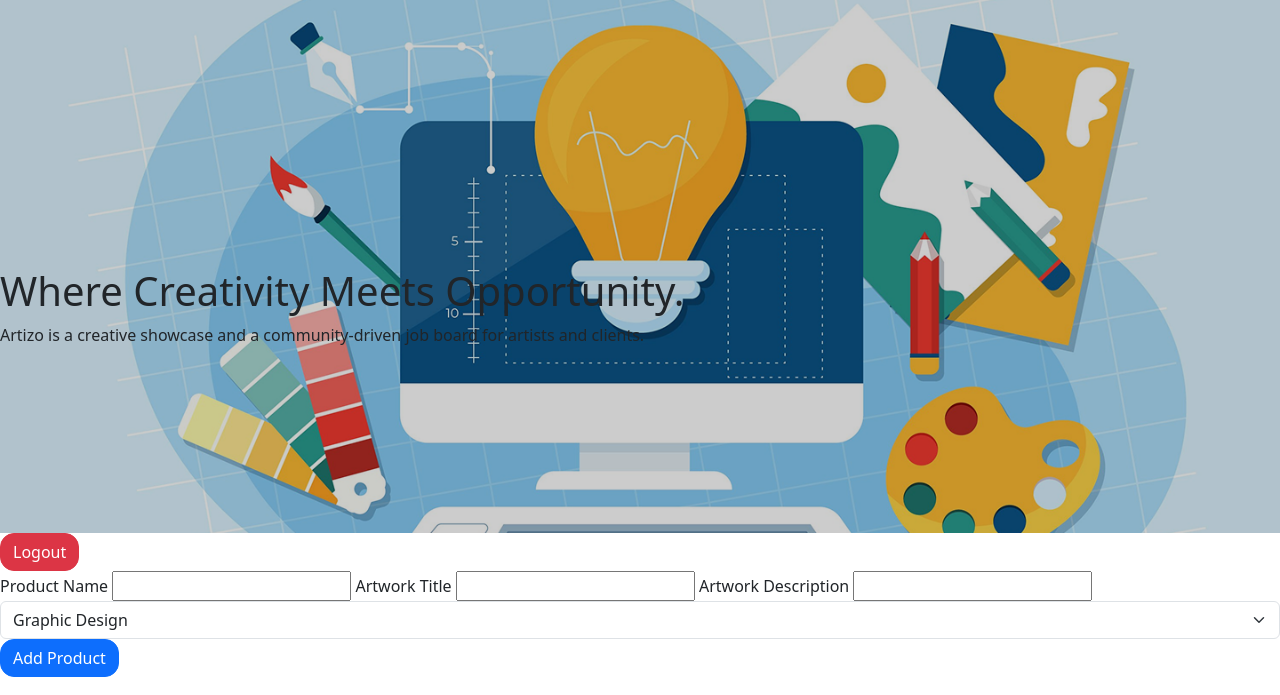
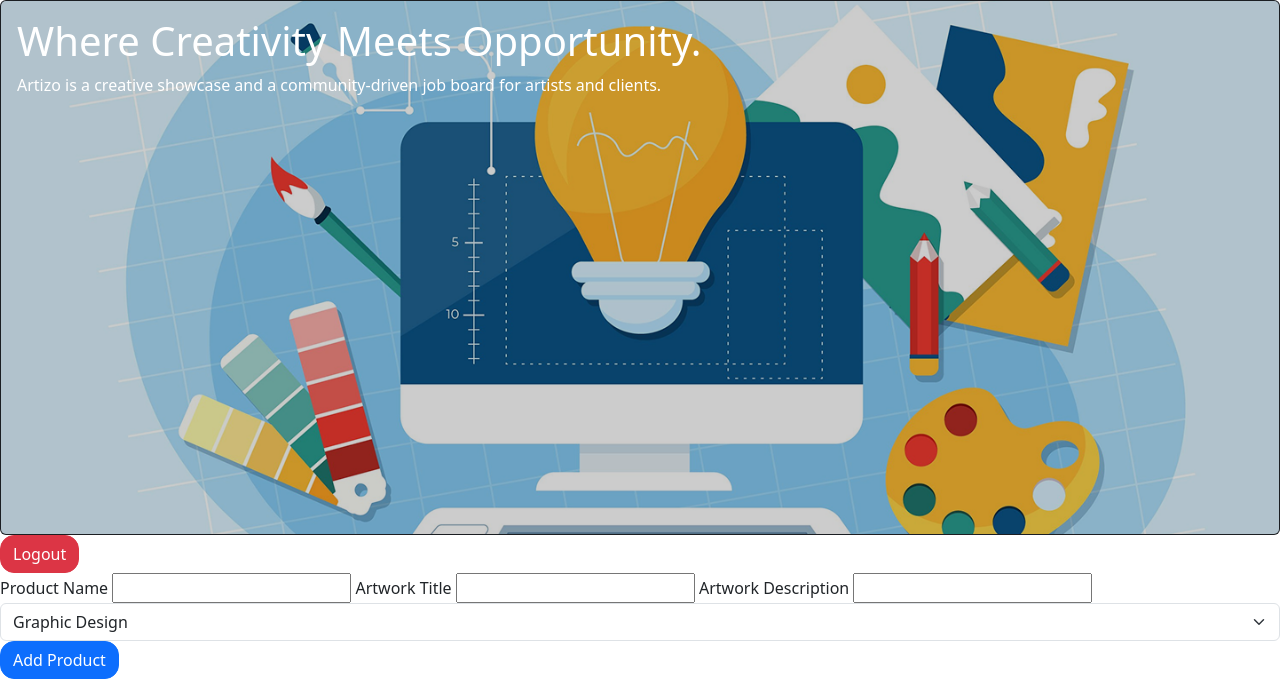
Before and after one commit to JiaJun0207/Software-Evolution-and-Enhancement-of-the-Artizo-Open-Source-Artwork-Sharing-and-Task-Platform, a PHP site: page /Web-Assignment/ in a window 1280 px wide. Shown: the part 107-802 px from the top of the page. Run offline with PHP 8.4, Linux system fonts and the light colour scheme; the visitor is signed in with stand-in values (Sample User, id 1); data comes from the database, SQL or seed files in the repository.

Commit message:
Changed again the index , add hp pic

```diff
--- a/index.php
+++ b/index.php
@@ -26,19 +26,13 @@ include("navbar.php"); // Include the navigation bar
 
 
 <body>
-<div class="row">
-    <div class="homepage-hero position-relative">
-        <img src="assets/homepage/homepage.png" alt="HomePage" class="img-fluid w-100">
-        <div class="homepage position-absolute top-50">
-            <h1 class="inter-bold-44 ">Where Creativity Meets Opportunity.</h1>
-            <p class="inter-extralight-24">Artizo is a creative showcase and a community-driven job board for artists and clients.</p>
-        </div>
-    </div>
+<div class="card text-bg-dark">
+  <img src="assets/homepage/homepage.png" class="card-img" alt="homepageimg">
+  <div class="card-img-overlay">
+    <h1 class="card-title">Where Creativity Meets Opportunity.</h1>
+    <p class="card-text">Artizo is a creative showcase and a community-driven job board for artists and clients.</p>
+  </div>
 </div>
-
-
-
-
 
   <a href="logout.php" class="btn btn-danger">Logout</a>
 
--- a/style.css
+++ b/style.css
@@ -56,45 +56,3 @@
   color: #d32f2f;
   font-weight: 500;
 }
-
-
-
-
-
-
-
-.homepage-hero {
-  position: relative;
-  width: 100%;
-  height: auto;
-}
-
-.homepage-hero img {
-  width: 100%;
-  height: auto;
-  display: block;
-}
-
-.homepage-text {
-  padding-left: 100px;
-  z-index: 2;
-  color: white;
-  text-shadow: 0 2px 6px rgba(0,0,0,0.4);
-  background: transparent !important; /* force remove dark box */
-  padding: 0 !important; /* remove extra space */
-  border-radius: 0 !important;
-}
-
-
-.homepage-text h1,
-.homepage-text p {
-  margin: 0.5rem 0;
-}
-
-
-.homepage-text,
-.homepage-text::before,
-.homepage-text::after {
-  background: transparent !important;
-  box-shadow: none !important;
-}
```
Also changed, not shown: assets/homepage/3ddesign.png (added), assets/homepage/advertising.png (added), assets/homepage/graphicdesign.png (added), assets/homepage/illustration.png (added), assets/homepage/photograph.png (added).
